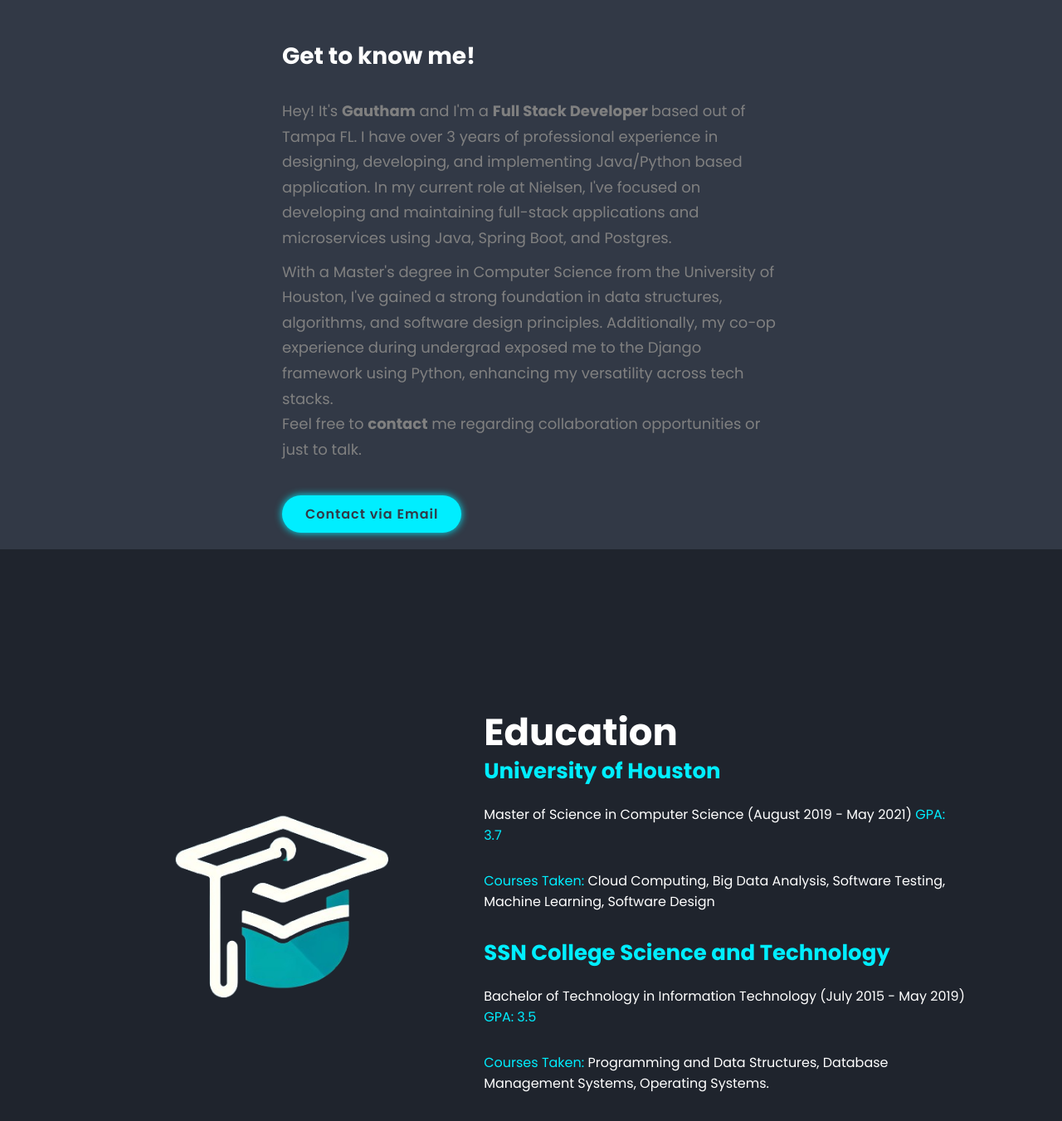
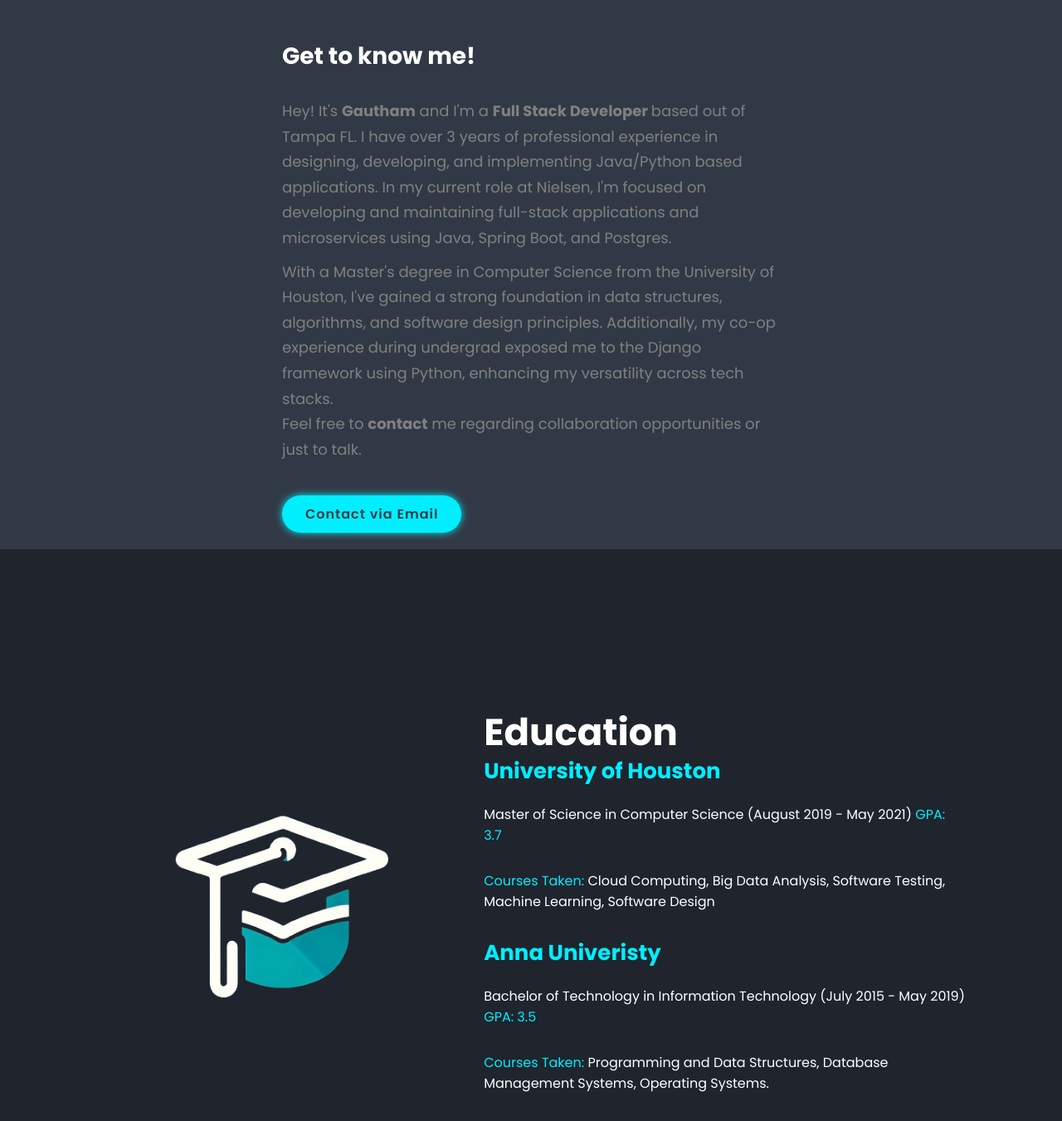
Before and after one commit to gauthamvs97/gauthamvs97.github.io, a plain HTML site: page index.html in a window 1280 px wide. Shown: the part 1035-2386 px from the top of the page at 83% size. Drawn offline with nearby package versions, Linux system fonts and the light colour scheme.

Commit message:
Update index.html

```diff
--- a/index.html
+++ b/index.html
@@ -105,8 +105,8 @@
                   <strong>Gautham</strong>
                   and I'm a <strong> Full Stack Developer </strong> based out of Tampa FL.
                   I have over 3 years of professional experience in designing,
-                  developing, and implementing Java/Python based application. In my current role at Nielsen,
-                  I've focused on developing and maintaining
+                  developing, and implementing Java/Python based applications. In my current role at Nielsen,
+                  I'm focused on developing and maintaining
                   full-stack applications and microservices using Java, Spring Boot, and Postgres.
                 </p>
                 <p class="about__content-details-para">
@@ -137,7 +137,7 @@
         <h3><span>University of Houston</span></h3>
         <p>Master of Science in Computer Science (August 2019 - May 2021) <span>GPA: 3.7</span> </p>
         <p><span>Courses Taken:</span> Cloud Computing, Big Data Analysis, Software Testing, Machine Learning, Software Design</p>
-        <h3><span>SSN College Science and Technology</span></h3>
+        <h3><span>Anna Univeristy</span></h3>
         <p>Bachelor of Technology in Information Technology (July 2015 - May 2019) <span>GPA: 3.5</span></p>
         <p><span>Courses Taken:</span> Programming and Data Structures, Database Management Systems, Operating Systems.        </p>
     </div>
```
